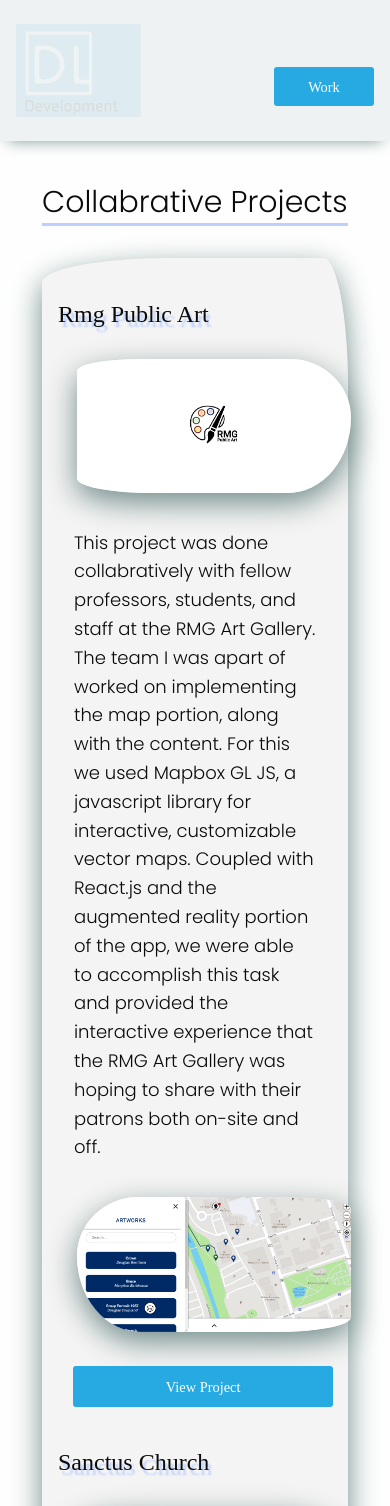
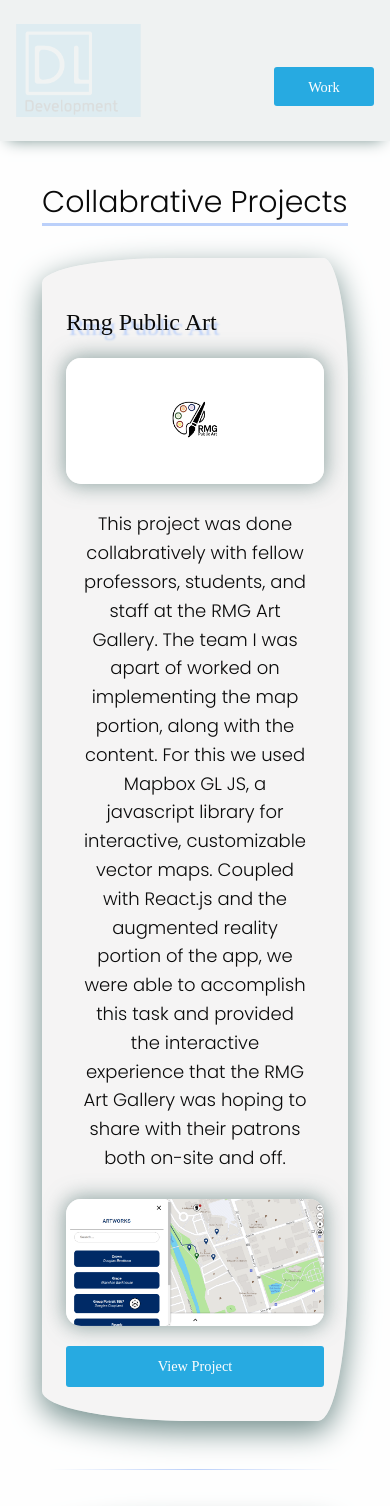
Before and after one commit to lundydaniel/pf-2022, a React (Create React App) app: page /work in a window 390 px wide. Shown: the top 1506 px of the page. Built offline with nearby package versions, Linux system fonts and the light colour scheme; a web font is replaced by a local one.

Commit message:
Project ready for deployment. Ver. 1.01 Tested on live server and optimized the mobile experience. Changed animations to a nicer scrollTrigger effect. Optimized json data for better workability.

```diff
--- a/src/components/projects.js
+++ b/src/components/projects.js
@@ -54,7 +54,7 @@ export const projects = [
 
 //*! Collabrative Projects
 
-        export const collabProj = [
+        export const rmgArt = [
             {
                 "id": 7,
                 "title": "Rmg Public Art",
@@ -64,7 +64,10 @@ export const projects = [
                 "alt2": "Rmg Public Art Web Application",
                 "description": "This project was done collabratively with fellow professors, students, and staff at the RMG Art Gallery. The team I was apart of worked on implementing the map portion, along with the content. For this we used Mapbox GL JS, a javascript library for interactive, customizable vector maps. Coupled with React.js and the augmented reality portion of the app, we were able to accomplish this task and provided the interactive experience that the RMG Art Gallery was hoping to share with their patrons both on-site and off.",
                 "link": "https://development.rmgpublicart.ca/Map/"
-            },
+            }
+        ]
+
+        export const sanctus = [
             {
                 "id": 8,
                 "title": "Sanctus Church",
--- a/src/pages/Work.js
+++ b/src/pages/Work.js
@@ -1,8 +1,8 @@
 import { React, useEffect, useRef } from "react";
 import Slider from "react-slick";
-import { projects } from '../components/projects';
-import { collabProj } from "../components/projects";
-import { gsap, ScrollTrigger } from "gsap/all";
+import { projects, rmgArt, sanctus } from "../components/projects";
+import { gsap} from "gsap";
+import { ScrollTrigger } from "gsap/ScrollTrigger";
 
 
 import '../style.css';
@@ -19,27 +19,57 @@ const Work = () => {
     //! Page animations
     /** Collabrative Project animations */
 
-    const scopeRef = useRef();
+    const scopeRef = useRef(null);
 
     useEffect(() => {
         // defining match media variable.
-        let mm = gsap.matchMedia(scopeRef);
+        const mm = gsap.matchMedia(scopeRef);
+        // defining element for the current one that needs to be animated with ScrollTrigger
+        const el = scopeRef.current;
         // setting my match media
         mm.add("(min-width: 844px)", (context) => {
-            gsap.to('.topImg',{
-                duration: 5,
-                delay: 0.3,
-                ease: "elastic",
-                x: -100
+            gsap.to(el.querySelector('.rmg-top-img'),{
+                duration: 2,
+                ease: "back.out",
+                x: -150,
+                scrollTrigger: {
+                    trigger: el.querySelector('.rmg-top-img'),
+                    start: "top center",
+                    end: "bottom top"
+                },
             });
-            gsap.to('.buttomImg', {
-                duration: 5,
-                delay: 2,
-                ease: "elastic",
-                x: 100
+            gsap.to(el.querySelector('.rmg-btm-img'), {
+                duration: 2,
+                ease: "back.out",
+                x: 100,
+                scrollTrigger: {
+                    trigger: el.querySelector('.rmg-btm-img'),
+                    start: "top center",
+                    end: "bottom top"
+                },
+            });
+            gsap.to(el.querySelector('.sanc-top-img'), {
+                duration: 2,
+                ease: "back.out",
+                x: -150,
+                scrollTrigger: {
+                    trigger: el.querySelector('.sanc-top-img'),
+                    start: "top center",
+                    end: "bottom top"
+                },
+            });
+            gsap.to(el.querySelector('.sanc-btm-img'), {
+                duration: 2,
+                ease: "back.out",
+                x: 100,
+                scrollTrigger: {
+                    trigger: el.querySelector('.sanc-btm-img'),
+                    start: "top center",
+                    end: "bottom top"
+                },
             });
         });
-    });
+    }, []);
 
 
     //! settings for the slider
@@ -48,7 +78,7 @@ const Work = () => {
         dots: true,
         infinite: true,
         autoplay: true,
-        autoplaySpeed: 2000,
+        autoplaySpeed: 2500,
         slidesToShow: 3,
         slidesToScroll: 1,
         initialSlide: 0,
@@ -67,7 +97,7 @@ const Work = () => {
                 {
                     breakpoint: 600,
                     settings: {
-                    fade: true,
+                    fade: false,
                     slidesToShow: 1,
                     slidesToScroll: 1,
                     initialSlide: 1
@@ -76,7 +106,7 @@ const Work = () => {
                 {
                     breakpoint: 480,
                     settings: {
-                    fade: true,
+                    fade: false,
                     slidesToShow: 1,
                     slidesToScroll: 1
                 }
@@ -84,20 +114,39 @@ const Work = () => {
             ],
         };
     return (
-        <div className="proj-card-wrapper">
+        <div className="proj-card-wrapper" ref={scopeRef}>
             <div className="grid-container">
                 <div className="grid-x margin-x">
                     <div className="large-3 medium-12 small-12 collab-header-container">
                     <h1 className="collab-proj-header">Collabrative Projects</h1>
                     </div>
-                    <div className="large-9 medium-12 small-12 collab-content-container" ref={scopeRef}>
-                        {collabProj && collabProj.map((item) => (
+                    <div className="large-9 medium-12 small-12 collab-content-container align-center">
+                        {rmgArt && rmgArt.map((item) => (
                             // looping through data
-                            <div className="rmg-proj" key={item.id}>
+                            <div className="collab-proj" key={item.id}>
                                 <h2>{item.title}</h2>
-                                <img className="rmg-img-1 topImg" src={item.img} alt={item.alt} />
-                                <p>{item.description}</p>
-                                <img className="rmg-img-2 buttomImg" src={item.img2} alt={item.alt2} />
+                                <img className="collab-img-1 rmg-top-img" src={item.img} alt={item.alt} />
+                                <p className="text-center">{item.description}</p>
+                                <img className="collab-img-2 rmg-btm-img" src={item.img2} alt={item.alt2} />
+                                <a href={item.link} target="_blank" rel="noopener noreferrer" className="button collab-button">View Project</a>
+                            </div>
+                        ))}
+                    </div>
+                </div>
+                <hr />
+            </div>
+            <div className="grid-container">
+                <div className="grid-x margin-x">
+                    <div className="large-3 medium-12 small-12">
+                    </div>
+                    <div className="large-9 medium-12 small-12 collab-content-container align-center">
+                        {sanctus && sanctus.map((item) => (
+                            // looping through data
+                            <div className="collab-proj" key={item.id}>
+                                <h2>{item.title}</h2>
+                                <img className="collab-img-1 sanc-top-img" src={item.img} alt={item.alt} />
+                                <p className="text-center">{item.description}</p>
+                                <img className="collab-img-2 sanc-btm-img" src={item.img2} alt={item.alt2} />
                                 <a href={item.link} target="_blank" rel="noopener noreferrer" className="button collab-button">View Project</a>
                             </div>
                         ))}
--- a/src/style.css
+++ b/src/style.css
@@ -28,7 +28,8 @@ h2 {
 
 hr {
     margin: 0 auto;
-    margin-top: 40px;
+    margin-top: 3rem;
+    margin-bottom: 3rem;
     width: 95%;
     border: 0;
     height: 0.1em;
@@ -178,7 +179,7 @@ footer {
     box-shadow: 0px 10px 30px #708C8A;
 }
 
-.collab-content-container .rmg-img-1 {
+.collab-content-container .collab-img-1 {
     margin: 1.2rem;
     border-top-left-radius: 130px 25px;
     border-top-right-radius: 125px 120px;
@@ -188,7 +189,7 @@ footer {
     box-shadow: 0px 10px 30px #708C8A;
 }
 
-.collab-content-container .rmg-img-2 {
+.collab-content-container .collab-img-2 {
     margin: 1.2rem;
     border-top-left-radius: 125px 120px;
     border-top-right-radius: 130px 25px;
@@ -286,6 +287,31 @@ footer {
         border: none;
     }
 
+    .collab-content-container {
+        padding: 1.5rem;
+    }
+
+    .collab-content-container .collab-img-1 {
+        border-radius: 15px;
+        box-shadow: 0px 0px 20px 2px rgba(112, 140, 138, 0.75);
+        -webkit-box-shadow: 0px 0px 20px 2px rgba(112, 140, 138, 0.75);
+        -moz-box-shadow: 0px 0px 20px 2px rgba(112, 140, 138, 0.75);
+        margin: 10px 0 10px 0;
+    }
+
+    .collab-content-container .collab-img-2 {
+        border-radius: 15px;
+        box-shadow: 0px 0px 20px 2px rgba(112, 140, 138, 0.75);
+        -webkit-box-shadow: 0px 0px 20px 2px rgba(112, 140, 138, 0.75);
+        -moz-box-shadow: 0px 0px 20px 2px rgba(112, 140, 138, 0.75);
+        margin: 10px 0 10px 0;
+    }
+
+    .button.collab-button {
+        width: 100%;
+        margin: 10px 0 10px 0;
+    }
+
     .per-proj-header {
         display: flex;
         justify-content: center;
```
